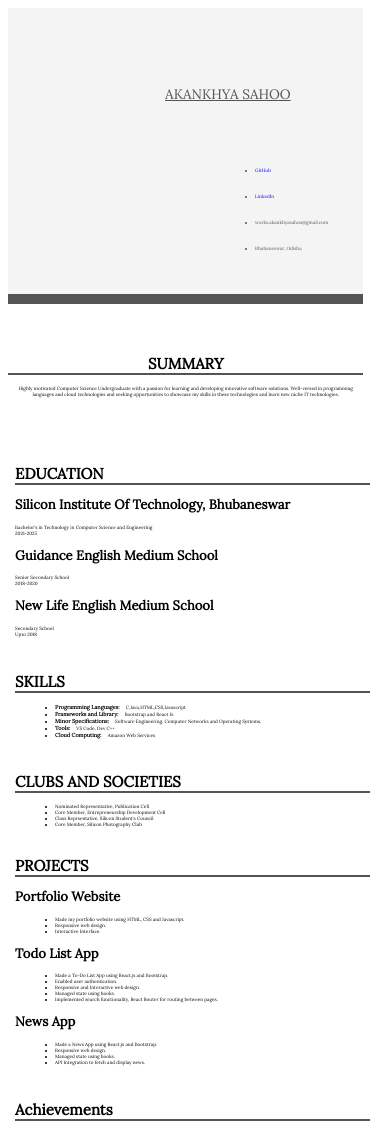
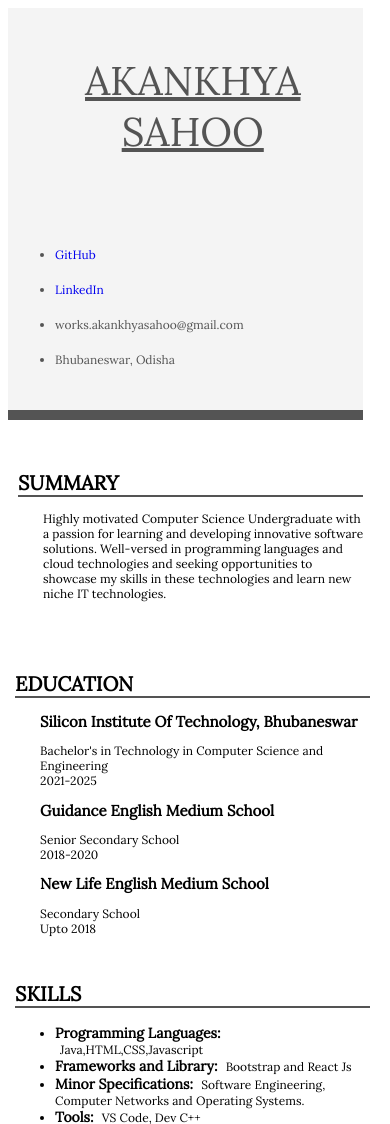
Before and after one commit to Akankhya-Sahoo18/Resume, a plain HTML site: page index.html in a window 390 px wide. Shown: the top 1124 px of the page. Drawn offline with Linux system fonts and the light colour scheme; a web font is replaced by a local one.

Commit message:
Made Responsive

```diff
--- a/index.css
+++ b/index.css
@@ -10,16 +10,11 @@ body {
 
 .name p {
     text-decoration: underline;
-    font-size: 3.5vw;
-    margin-left: 150px;
-    margin-top: 70px;
     color: #545454;
 }
 
-.contact li{
-    margin-left: 200px;
+.contact li {
     color: #545454;
-    font-size: 1.2vw;
 }
 
 .contact a {
@@ -28,7 +23,6 @@ body {
 
 .mid {
     margin: 50px 0 50px 0;
-    text-align: center;
 }
 
 .mid h1 {
@@ -44,7 +38,9 @@ body {
 }
 
 .left,
-.right,.name,.contact {
+.right,
+.name,
+.contact {
     flex: 1;
     padding: 2%;
 }
@@ -57,15 +53,7 @@ body {
     border-bottom: 2px solid #545454;
 }
 
-.skills ul,
-.class ul,
-.projects ul,
-.achieve ul,
-.clubs ul,
-.mid p,
-.edu p {
-    font-size: 1.2vw;
-}
+
 
 .skills h3 {
     display: inline;
@@ -76,10 +64,38 @@ body {
     margin-left: 5px;
 }
 
-@media only screen and (min-width: 768px) and (max-width: 991px) {
+@media only screen and (min-width: 768px) and (max-width: 1440px) {
     .container {
-        width: 95%;
+        width: 100%;
         height: auto;
+    }
+
+    .mid {
+        text-align: center;
+    }
+
+    .contact li {
+        font-size: 15px;
+    }
+
+    .skills ul,
+    .class ul,
+    .projects ul,
+    .achieve ul,
+    .clubs ul,
+    .mid p,
+    .edu p {
+        font-size: 15px;
+    }
+
+    .name p {
+        font-size: 40px;
+        margin-left: 50px;
+        margin-top: 70px;
+    }
+
+    .contact li {
+        margin-left: 150px;
     }
 
     .edu h1,
@@ -88,18 +104,41 @@ body {
     .projects h1,
     .achieve h1,
     .mid h1 {
-        font-size: 18px;
+        font-size: 20px;
     }
 
     .edu h2,
     .projects h2 {
-        font-size: 16px;
+        font-size: 17px;
     }
 }
 
-@media screen and (max-width: 600px) {
-    .header, .main {
+@media screen and (max-width: 767px) {
+
+    .header,
+    .main {
         flex-direction: column;
+    }
+
+    .name p {
+        font-size: 40px;
+        text-align: center;
+    }
+
+    .mid p,
+    .edu h2,
+    .edu p {
+        margin-left: 25px;
+    }
+
+    p,
+    li {
+        font-size: 12px;
+    }
+
+    .mid {
+        text-align: left;
+        margin-left: 10px;
     }
 
     .left,
@@ -121,11 +160,11 @@ body {
     .projects h1,
     .achieve h1,
     .mid h1 {
-        font-size: 15px;
+        font-size: 20px;
     }
 
     .edu h2,
     .projects h2 {
-        font-size: 13px;
+        font-size: 15px;
     }
 }
--- a/resume.html
+++ b/index.html
@@ -30,7 +30,7 @@
                     <br>
                     <li>works.akankhyasahoo@gmail.com</li>
                     <br>
-                    <li>Bhubaneswar, Odisha</li></br>
+                    <li>Bhubaneswar, Odisha</li><br>
                 </ul>
             </div>
         </div>
@@ -45,19 +45,14 @@
             <div class="left">
                 <div class="edu">
                     <h1>EDUCATION</h1>
-                    <p>
                     <h2>Silicon Institute Of Technology, Bhubaneswar</h2>
                     <p>Bachelor's in Technology in Computer Science and Engineering
                         <br>2021-2025
                     </p>
-                    </p>
-                    <p>
                     <h2>Guidance English Medium School</h2>
                     <p>Senior Secondary School
                         <br>2018-2020
                     </p>
-                    </p>
-                    <p>
                     <h2>New Life English Medium School</h2>
                     <p>Secondary School
                         <br>Upto 2018
@@ -70,7 +65,7 @@
                     <ul>
                         <li>
                             <h3>Programming Languages:</h3>
-                            <p>C,Java,HTML,CSS,Javascript</p>
+                            <p>Java,HTML,CSS,Javascript</p>
                         </li>
                         <li>
                             <h3>Frameworks and Library:</h3>
@@ -136,7 +131,7 @@
                 </div>
                 <br>
                 <div class="achieve">
-                    <h1>Achievements</h1>
+                    <h1>ACHIEVEMENTS</h1>
                     <ul>
                         <li>Led a team selected among the top 40 and were among the top 10 teams at Smart India
                             Hackathon
```
